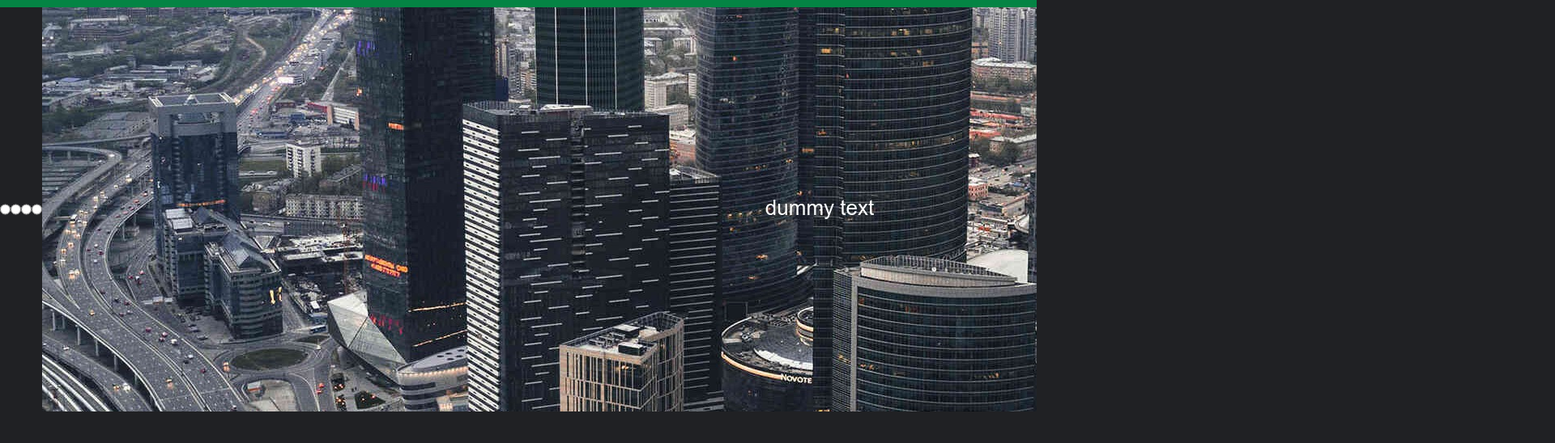
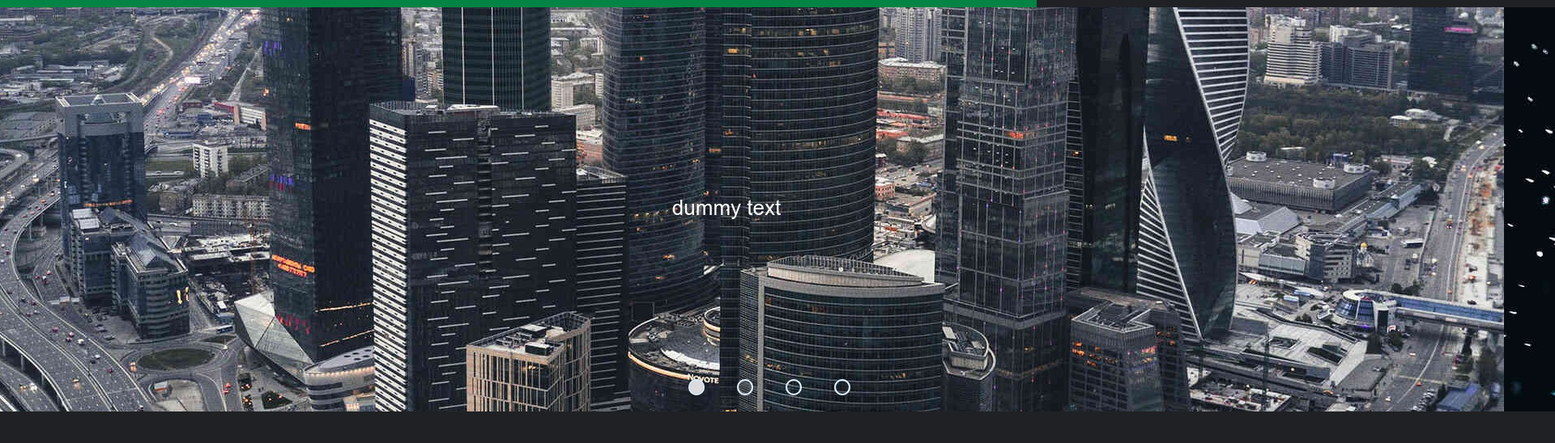
Before and after one commit to GabrielSombra2234/Sunquin-Coffees-House, a plain HTML site: page index.html in a window 1280 px wide. Shown: the part 60-608 px from the top of the page at 81% size, 1920 px wide, since content can reach past the window. Drawn offline with Linux system fonts and the light colour scheme.

Commit message:
Subindo com o Slider pronto.

```diff
--- a/JS/slider.js
+++ b/JS/slider.js
@@ -0,0 +1,14 @@
+let count = 1;
+document.getElementById("radio1").checked = true;
+
+setInterval( function(){
+    nextImage();
+}, 5000);
+
+function nextImage(){
+    count++;
+    if (count > 4) {
+        count = 1;
+    }
+    document.getElementById("radio" + count).checked = true
+}
--- a/index.html
+++ b/index.html
@@ -6,8 +6,8 @@
     <meta name="viewport" content="width=device-width, initial-scale=1.0" />
     <link rel="stylesheet" href="style/main.css" />
     <link rel="stylesheet" href="style/navbar.css" />
-    <link rel="stylesheet" href="style/slider.css">
-    <title>Sunquin | Coffee's House</title>
+    <link rel="stylesheet" href="style/home/slider.css" />
+    <title>Home | Sunquin Coffee's House</title>
   </head>
   <body>
     <!-- Parte Navbar -->
@@ -74,6 +74,16 @@
       </div>
 
     </div>
+
+    <!-- Parte produtos -->
+    <div class="produtos">
+
+    </div>
+
+    <!-- Parte rodapé -->
+    <footer class="rodape"></footer>
+
+    <!-- Parte JS -->
     <script src="JS/slider.js"></script>
   </body>
 </html>
--- /dev/null
+++ b/style/home/slider.css
@@ -0,0 +1,109 @@
+/****************************
+** Formatando imagens
+*/
+.slider {
+    width: 1920px;
+    height: 500px;
+    overflow: hidden;
+    /* border: 1px solid red; */
+}
+
+.slides {
+    /* margin: 0 auto; */
+    display: flex;
+    width: 400%;
+    height: 500px;
+}
+
+.slides input {
+    display: none;
+}
+
+.img {
+    width: 25%;
+    position: relative;
+    transition: 2s;
+}
+
+.img img {
+    width: 1920px;
+}
+
+/************************
+** Formatando os botões
+*/
+.manual-navegation {
+    position: absolute;
+    width: 1900px;
+    margin-top: -40px;
+    display: flex;
+    justify-content: center;
+}
+
+.manual-btn {
+    border: 2px solid #f1eded;
+    padding: 8px;
+    border-radius: 10px;
+    cursor: pointer;
+    transition: 1s;
+}
+
+.manual-btn:not(:last-child) {
+    margin-right: 40px;
+}
+
+.manual-btn:hover {
+    background-color: #f1eded;
+}
+
+#radio1:checked~.first {
+    margin-left: 0;
+}
+
+#radio2:checked~.first {
+    margin-left: -25%;
+}
+
+#radio3:checked~.first {
+    margin-left: -50%;
+}
+
+#radio4:checked~.first {
+    margin-left: -75%;
+}
+
+.navegation-auto div {
+    border: 2px solid #20a6ff;
+    padding: 8px;
+    border-radius: 10px;
+    cursor: pointer;
+    transition: 1s;
+}
+
+.navegation-auto {
+    position: absolute;
+    width: 1900px;
+    margin-top: 460px;
+    display: flex;
+    justify-content: center;
+}
+
+.navegation-auto div:not(:last-child) {
+    margin-right: 40px;
+}
+
+#radio1:checked~.navegation-auto .auto-btn1 {
+    background-color: #f1eded;
+}
+
+#radio2:checked~.navegation-auto .auto-btn2 {
+    background-color: #f1eded;
+}
+
+#radio3:checked~.navegation-auto .auto-btn3 {
+    background-color: #f1eded;
+}
+
+#radio4:checked~.navegation-auto .auto-btn4 {
+    background-color: #f1eded;
+}
--- a/style/main.css
+++ b/style/main.css
@@ -6,4 +6,5 @@
 body {
     font-family: "Ubuntu", sans-serif;
     background-color: #202124;
+    color: #f0f8ff;
 }
--- a/style/slider.css
+++ /dev/null
@@ -1,12 +0,0 @@
-.slider {
-    width: auto;
-    height: 500px;
-    overflow: hidden;
-    /* border: 1px solid red; */
-}
-
-.slides {
-    display: flex;
-    width: 400%;
-    height: 500px;
-}
```
